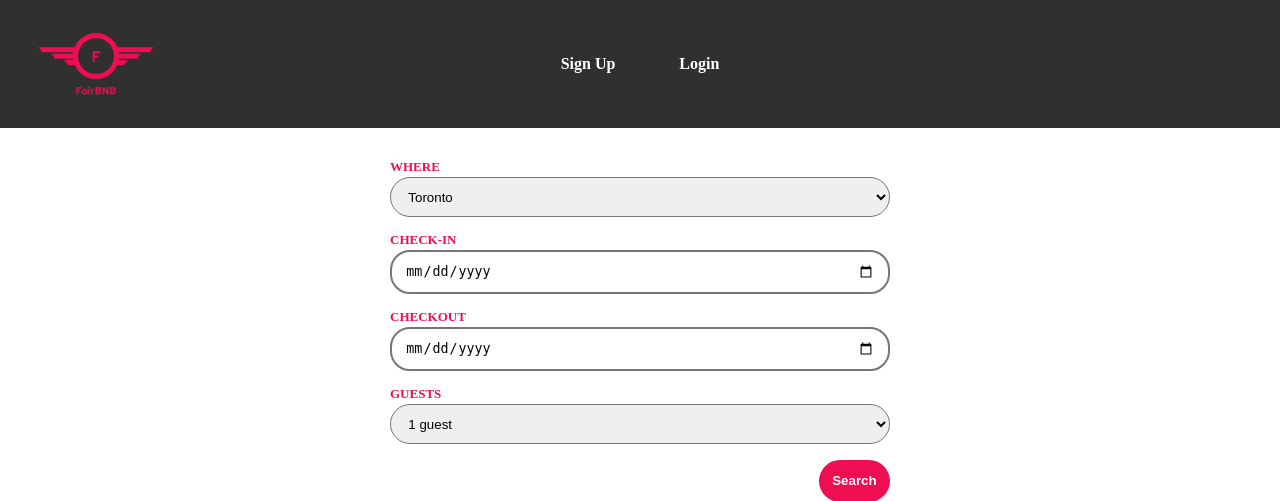
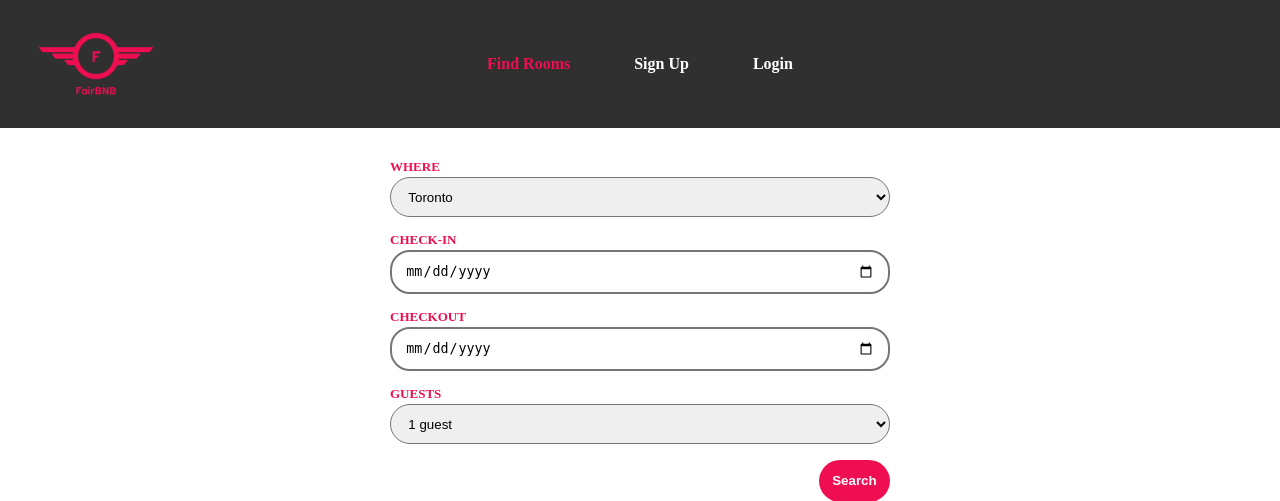
Before and after one commit to 0916dhkim/web322-assignment, a Node server app: page / in a window 1280 px wide. Shown: the top 501 px of the page. Run offline with Node 20, Linux system fonts and the light colour scheme; style sheets or scripts are compiled from the project's sources; some libraries are stand-ins or nearby versions.

Commit message:
Disable Current Nav Path

```diff
--- a/getNavs.js
+++ b/getNavs.js
@@ -4,12 +4,16 @@ const NAVS = [
   { label: 'Login', href: '/login' },
 ];
 
-function getNavs(except) {
-  if (!except) {
+function getNavs(currentPath) {
+  if (!currentPath) {
     return NAVS;
   }
 
-  return NAVS.filter(({ href }) => href !== except);
+  return NAVS.map(
+    (nav) => nav.href === currentPath
+      ? { ...nav, current: true }
+      : nav
+  );
 }
 
 module.exports = getNavs;
--- a/sass/_header.scss
+++ b/sass/_header.scss
@@ -42,6 +42,11 @@
       color: white;
       text-decoration: none;
       font-weight: bold;
+
+      &.current {
+        color: $primary;
+        pointer-events: none;
+      }
     }
   }
 }
--- a/views/partials/header.handlebars
+++ b/views/partials/header.handlebars
@@ -4,7 +4,11 @@
   </a>
   <nav>
     {{#each navs}}
+    {{#if current}}
+    <a href={{href}} class="current">{{label}}</a>
+    {{else}}
     <a href={{href}}>{{label}}</a>
+    {{/if}}
     {{/each}}
   </nav>
   <div />
```
